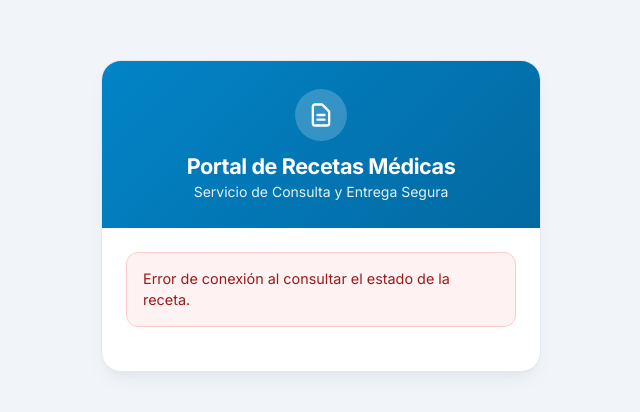
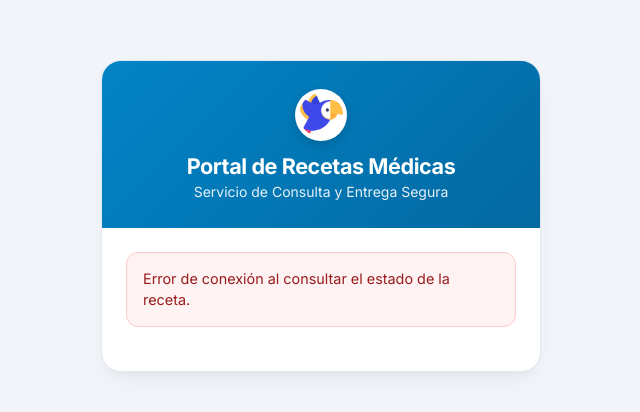
Before and after one commit to lealongoni/recetas-servidor, a website: page public/receta.html in a window 1280 px wide. Shown: the part 184-596 px from the top of the page, without its empty margins (319-959 px from the left). Drawn offline with Linux system fonts and the light colour scheme; files whose address does not match are found by name.

Commit message:
Actualizar logo de la aplicacion y portales web

```diff
--- a/public/receta.html
+++ b/public/receta.html
@@ -4,6 +4,7 @@
   <meta charset="UTF-8">
   <meta name="viewport" content="width=device-width, initial-scale=1.0">
   <title>Receta Médica Digital</title>
+  <link rel="icon" type="image/png" href="/logo.png">
   <link rel="preconnect" href="https://fonts.googleapis.com">
   <link href="https://fonts.googleapis.com/css2?family=Inter:wght@400;500;600;700&display=swap" rel="stylesheet">
   <style>
@@ -216,10 +217,8 @@
 
   <div class="card" id="mainCard">
     <div class="header">
-      <div class="header-icon">
-        <svg fill="none" viewBox="0 0 24 24" stroke-width="2">
-          <path stroke-linecap="round" stroke-linejoin="round" d="M9 12h6m-6 4h6m2 5H7a2 2 0 01-2-2V5a2 2 0 012-2h5.586a1 1 0 01.707.293l5.414 5.414a1 1 0 01.293.707V19a2 2 0 01-2 2z" />
-        </svg>
+      <div class="header-icon" style="background: white; padding: 4px; border-radius: 50%; box-shadow: 0 4px 10px rgba(0,0,0,0.15);">
+        <img src="/logo.png" alt="Logo" style="width: 100%; height: 100%; object-fit: contain; border-radius: 50%;">
       </div>
       <h1>Portal de Recetas Médicas</h1>
       <p>Servicio de Consulta y Entrega Segura</p>
```
Also changed, not shown: public/index.html (+3 -1 lines), public/logo.png (added), 1 other file.
